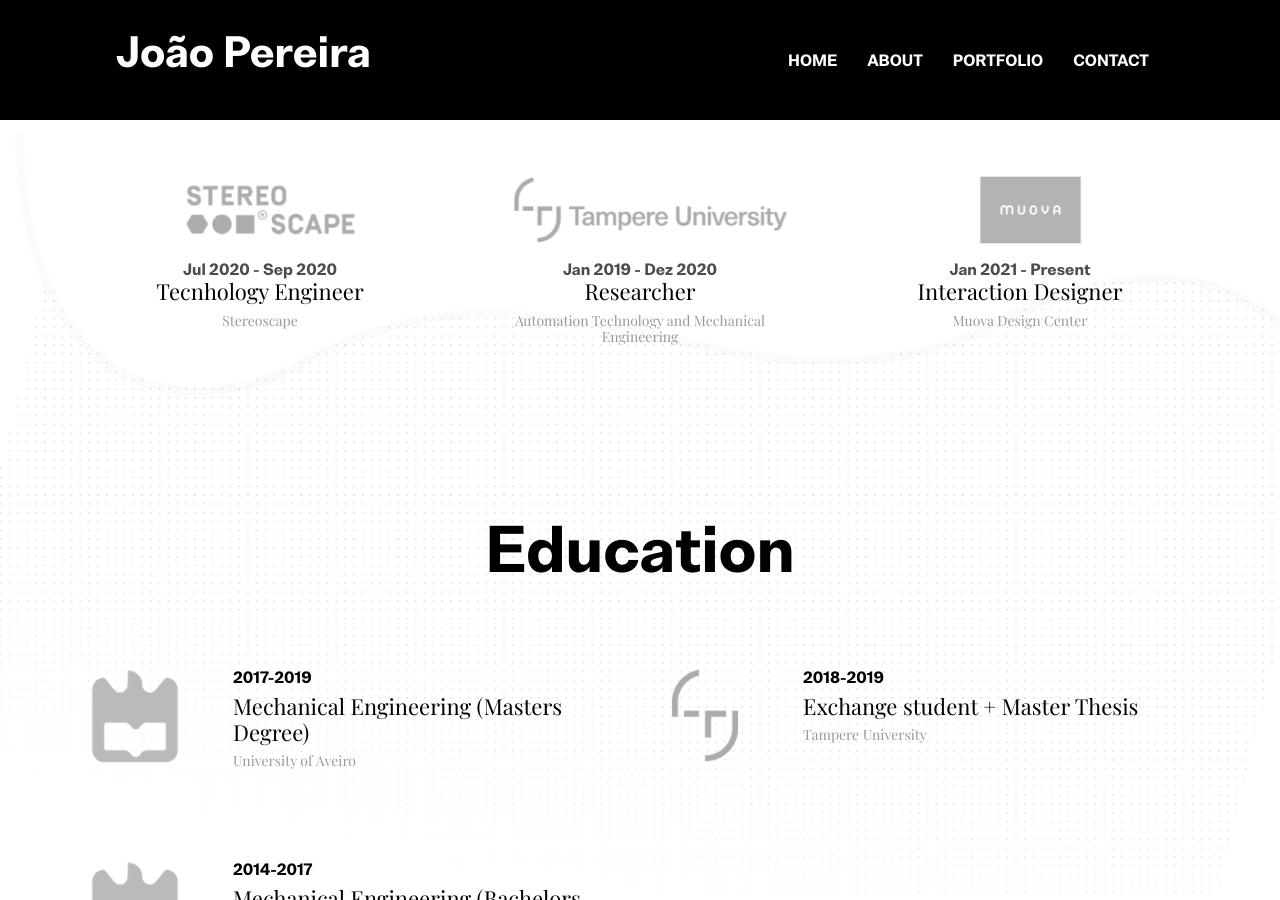
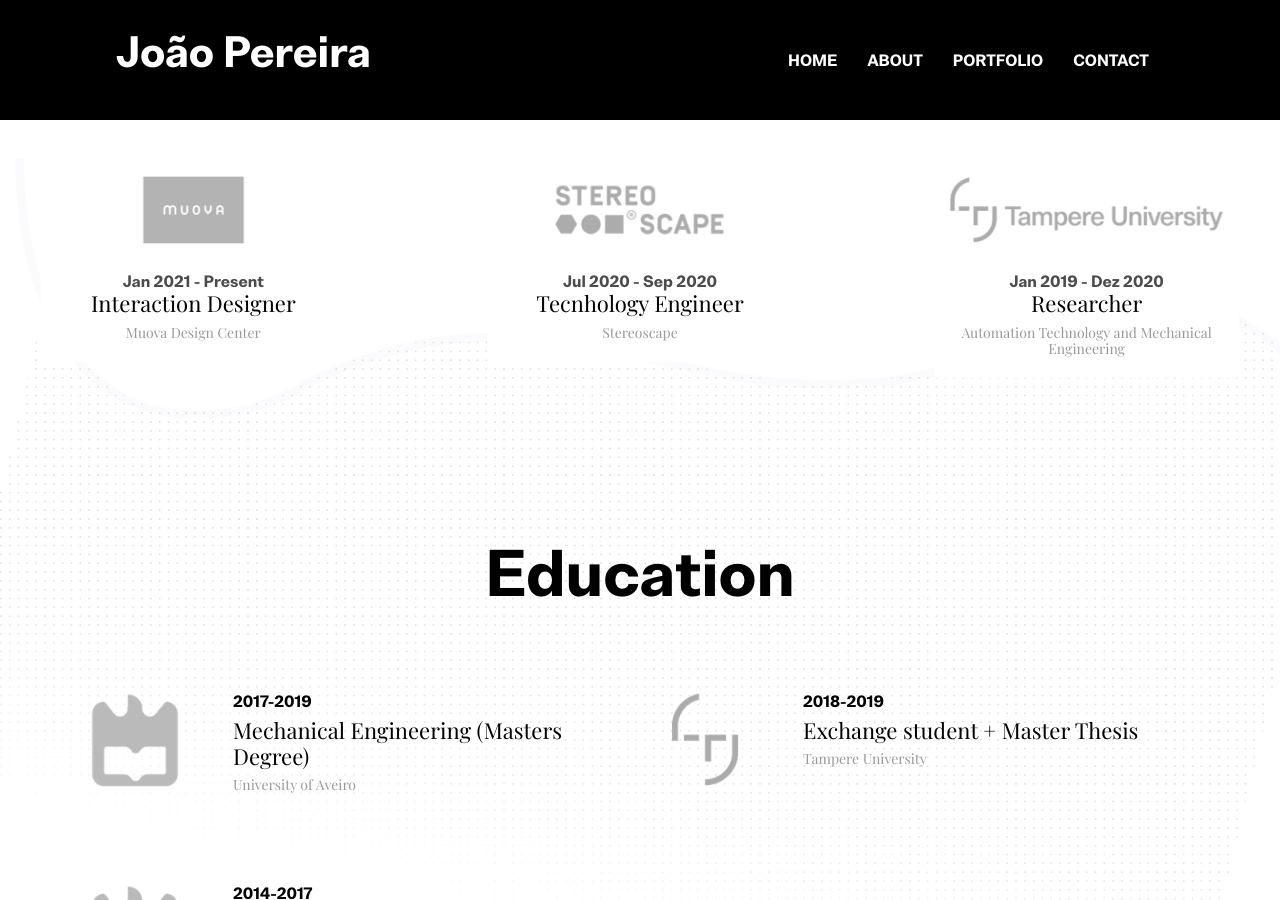
Before and after one commit to joaoadpereira/joaopereira.xyz, a Jekyll site: the page built from index.html, in a window 1280 px wide and 900 px high, scrolled down 1778 px. Built offline with Jekyll 4.4.1, drawn with Linux system fonts in a browser that asks for light colours.

Commit message:
Update experience section style and info

```diff
--- a/_data/settings.yml
+++ b/_data/settings.yml
@@ -119,9 +119,9 @@
 
 experience-title: Professional experience
 experience:
+- {name: Interaction Designer, icon: 'muova2.png', date: 'Jan 2021 - Present', organization: 'Muova Design Center', website: "https://www.muova.fi/"}
 - {name: Tecnhology Engineer, icon: 'stereoscape2.png', date: 'Jul 2020 - Sep 2020', organization: 'Stereoscape', website: "https://stereoscape.com/"}
 - {name: Researcher, icon: 'tau_logo2.png', date: 'Jan 2019 - Dez 2020', organization: 'Automation Technology and Mechanical Engineering', website: "https://www.tuni.fi/en/about-us/automation-technology-and-mechanical-engineering"}
-- {name: Interaction Designer, icon: 'muova2.png', date: 'Jan 2021 - Present', organization: 'Muova Design Center', website: "https://www.muova.fi/"}
 #- {name: Senior UI Designer, icon: 'icon-3.png', date: 'Sep 2014 - Present', organization: 'THEMEFISHER'}
 
 
--- a/_includes/experience-section.html
+++ b/_includes/experience-section.html
@@ -1,18 +1,26 @@
 {% if site.data.settings.experience %}
 <!-- experience -->
 <section class="section">
-  <div class="container">
+  <div class="row">
     <div class="row justify-content-around">
       <div class="col-lg-12 text-center">
         <h2 class="section-title">{{ site.data.settings.experience-title }}</h2>
       </div>
       {% for experience in site.data.settings.experience %}
-      <div class="col-lg-3 col-md-4 text-center">
-        <a href={{ experience.website }}  target="_blank"><img width="275px"
-        src="{{ site.baseurl }}/assets/images/experience/{{ experience.icon }}" alt="{{ site.data.settings.experience-title }} icon"></a>
-        <h7 class="mb-0">{{ experience.date }}</h7>
-        <h4>{{ experience.name }}</h4>
-        <h6 class="text-light">{{ experience.organization }}</h6>
+      <div class="col-lg-3 col-sm-6 mb-4 mb-lg-0">
+        <div class="text-center skills-card">
+          <div style class="position-relative" data-color="{{ skill.color }}">
+            <a href={{ experience.website }}  target="_blank"><img width="275px"
+              src="{{ site.baseurl }}/assets/images/experience/{{ experience.icon }}" alt="{{ site.data.settings.experience-title }} icon"></a>
+          </div>
+          <div class="card-footer bg-white ">
+            <h7 class="mb-0">{{ experience.date }}</h7>
+            <h4>{{ experience.name }}</h4>
+            <h6 class="text-light">{{ experience.organization }}</h6>
+          </div>
+        </div>
+
+
       </div>
       {% endfor %}
     </div>
```
